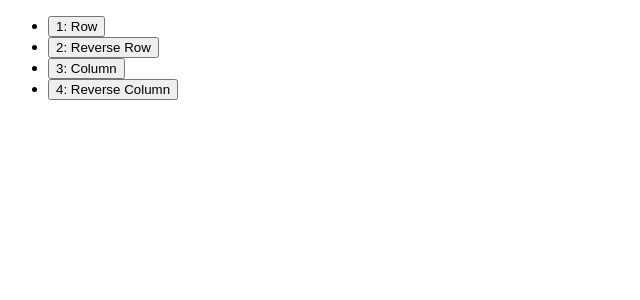
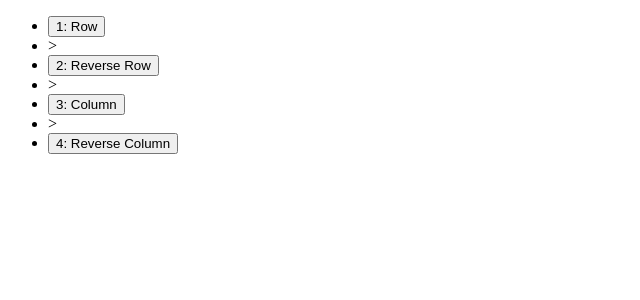
Before and after one commit to Sithistorian/FlexBox-Practice, a React (Create React App) app in the folder client/: page / in a window 1280 px wide. Shown: the top 300 px of the page, without its empty margins (0-640 px from the left). Built offline with nearby package versions, Linux system fonts and the light colour scheme; the HTML template or start-up script is replaced by a standard one.

Commit message:
Implemening a rough draft of arrows to indicate the direction

```diff
--- a/client/src/App.jsx
+++ b/client/src/App.jsx
@@ -9,6 +9,7 @@ class App extends React.Component {
     }
 
     this.changeID = this.changeID.bind(this);
+    this.direction = this.direction.bind(this);
   }
 
   changeID (e) {
@@ -18,14 +19,33 @@ class App extends React.Component {
     })
   }
 
+  direction () {
+    let direction = this.state.listName;
+    if (direction === 'flexRow') {
+      return '>'
+    }
+    if (direction === 'flexRowReverse') {
+      return '<'
+    }
+    if (direction === 'flexColumn') {
+      return 'v'
+    }
+    if (direction === 'flexColumnReverse') {
+      return '^'
+    }
+  }
+
 
   render () {
     return (
       <form name={this.state.listName} onSubmit = {this.changeID}>
       <ul id={this.state.listName}>
       <li><button type="Submit" name="flexRow">1: Row</button></li>
+      <li>{this.direction()}</li>
       <li><button type="Submit" name="flexRowReverse">2: Reverse Row</button></li>
+      <li>{this.direction()}</li>
       <li><button type="Submit" name="flexColumn">3: Column</button></li>
+      <li>{this.direction()}</li>
       <li><button type="Submit" name="flexColumnReverse">4: Reverse Column</button></li>
     </ul>
     </form>
--- a/public/styles.css
+++ b/public/styles.css
@@ -34,7 +34,7 @@ body {
 #flexRowReverse {
   background-color: rgb(180, 208, 208);
   list-style-type: none;
-  width: 50vw;
+  width: 80vw;
   display: inline-flex;
   flex-direction: row-reverse;
 }
```
